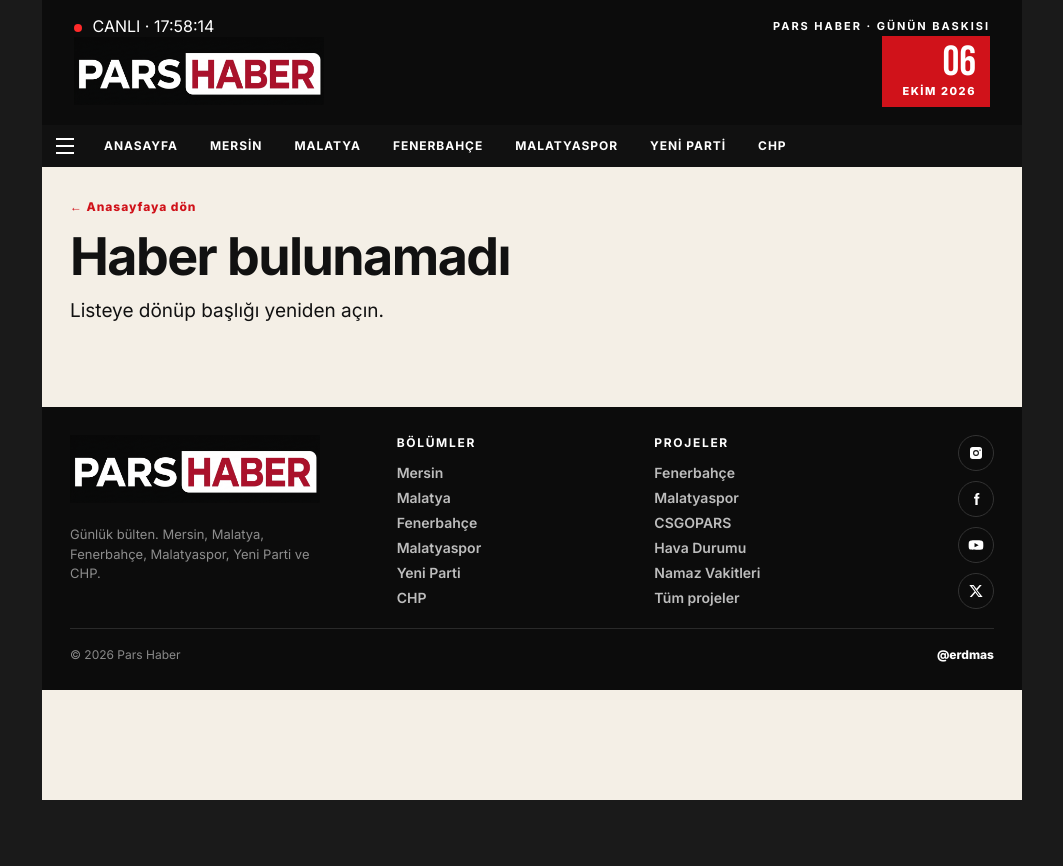
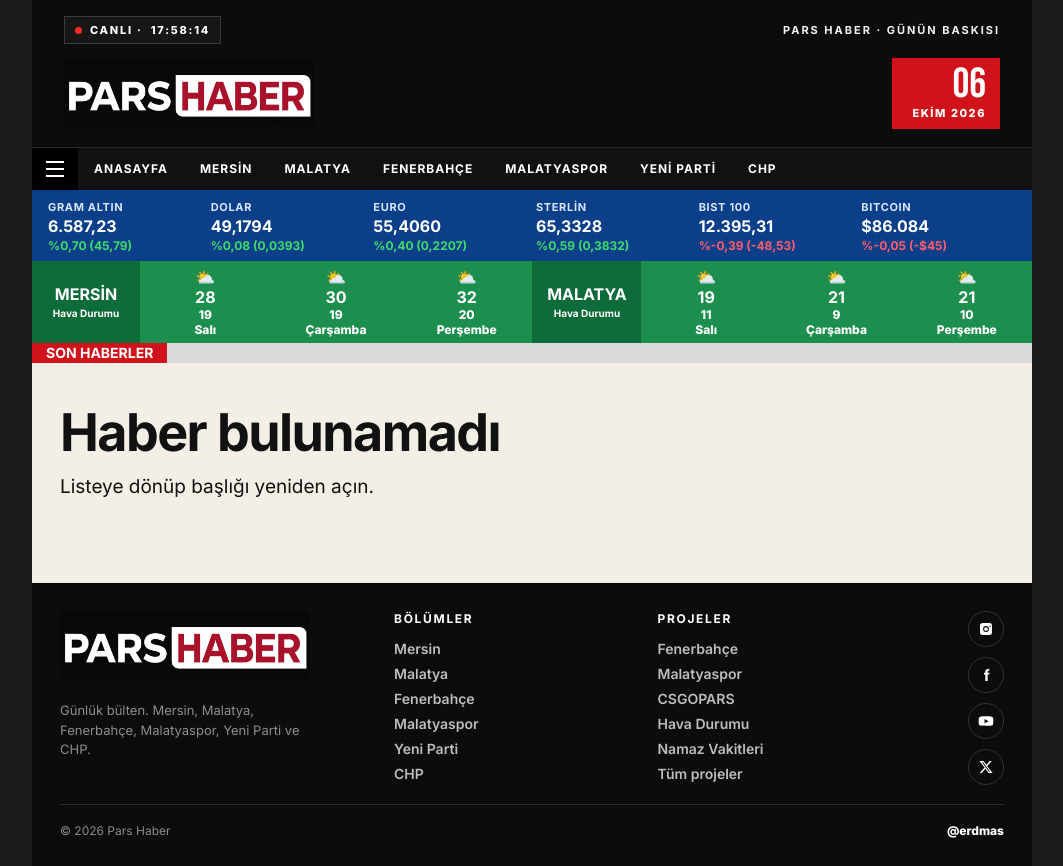
Before and after one commit to ermetasarim/bulten, a plain HTML site: page haber.html in a window 1280 px wide. Shown: the whole page, without its empty margins (108-1171 px from the left). Before the commit the page ends 800 px from the top, so only its background shows below. Drawn offline with Linux system fonts and the light colour scheme.

Commit message:
Add files via upload

```diff
--- a/haber.html
+++ b/haber.html
@@ -11,28 +11,57 @@
   html, body { margin:0; background:#1a1a1a; color:var(--ink); font-family:Inter,system-ui,sans-serif; scrollbar-width:none; }
   html::-webkit-scrollbar, body::-webkit-scrollbar { display:none; }
   a { color:inherit; }
-  .sheet { max-width:980px; margin:0 auto; background:var(--cream); min-height:100vh; }
-  .mast { background:#0c0c0c; color:#fff; padding:16px 32px 18px; }
-  .mast-meta, .mast-row { display:flex; justify-content:space-between; align-items:center; gap:18px; }
-  .live-dot { width:8px; height:8px; border-radius:50%; background:#ff2a2a; display:inline-block; margin-right:6px; }
-  .edition { font-size:11px; letter-spacing:.18em; font-weight:700; }
+  .sheet { max-width:1000px; margin:0 auto; background:var(--cream); min-height:100vh; }
+  .topbar { background:#0c0c0c; }
+  header.mast { color:#fff; padding:16px 32px 18px; }
+  .mast-meta { display:flex; align-items:center; justify-content:space-between; gap:12px; margin-bottom:14px; }
+  .live-row { display:inline-flex; align-items:center; gap:8px; font-size:11px; font-weight:800; letter-spacing:.16em; color:#fff; border:1px solid #3a3a3a; background:#161616; padding:6px 10px; }
+  .live-dot { width:7px; height:7px; border-radius:50%; background:#ff2a2a; box-shadow:0 0 0 0 rgba(255,42,42,.7); animation:pulse 1.4s infinite; }
+  @keyframes pulse { 70% { box-shadow:0 0 0 7px rgba(255,42,42,0); } 100% { box-shadow:0 0 0 0 rgba(255,42,42,0); } }
+  .edition { font-size:11px; letter-spacing:.18em; font-weight:700; color:#f2f2f2; }
+  .mast-row { display:flex; align-items:center; justify-content:space-between; gap:18px; }
   .brand-logo img { display:block; width:250px; height:auto; }
-  .date-badge { background:var(--red); color:#fff; padding:10px 14px 9px; text-align:right; min-width:108px; }
+  .date-badge { background:#d0121a; color:#fff; padding:10px 14px 9px; text-align:right; min-width:108px; }
   .date-badge b { display:block; font-family:"Bebas Neue",sans-serif; font-size:42px; line-height:.8; font-weight:400; }
   .date-badge span { display:block; margin-top:4px; font-size:11px; font-weight:800; letter-spacing:.14em; }
-  nav.topics { display:flex; background:#111; overflow-x:auto; scrollbar-width:none; }
-  nav.topics a, .nav-toggle { color:#fff; text-decoration:none; border:0; background:transparent; border-bottom:3px solid transparent; padding:13px 16px 10px; font-size:12px; font-weight:700; letter-spacing:.08em; text-transform:uppercase; white-space:nowrap; }
+  nav.topics { display:flex; background:#111; border-top:1px solid #2a2a2a; overflow-x:auto; scrollbar-width:none; }
+  nav.topics a { color:#fff; text-decoration:none; border-bottom:3px solid transparent; padding:13px 16px 10px; font-size:12px; font-weight:700; letter-spacing:.08em; text-transform:uppercase; white-space:nowrap; }
   nav.topics a:hover { color:#9a9a9a; }
-  .nav-toggle { width:46px; background:#000; display:flex; flex-direction:column; justify-content:center; align-items:center; gap:5px; }
+  .nav-toggle { width:46px; background:#000; display:flex; flex-direction:column; justify-content:center; align-items:center; gap:5px; padding:0; }
   .nav-toggle span { width:18px; height:2px; background:#fff; display:block; }
+  .ticker { background:#0b3f8a; color:#fff; display:grid; grid-template-columns:repeat(6,minmax(0,1fr)); gap:8px; padding:10px 16px 8px; }
+  .ticker b { display:block; font-size:11px; letter-spacing:.06em; color:#d7e6ff; }
+  .ticker strong { display:block; margin-top:2px; font-size:16px; }
+  .ticker i { display:block; margin-top:2px; font-style:normal; font-size:12px; font-weight:700; }
+  .ticker .up { color:#3ddc6a; } .ticker .down { color:#ff5d6c; }
+  .weather { display:grid; grid-template-columns:1fr 1fr; background:#1c8f4e; }
+  .wcard { display:grid; grid-template-columns:108px 1fr; }
+  .wcard + .wcard { border-left:1px solid #0e6b3a; }
+  .wcard b { background:#0e6b3a; color:#fff; display:flex; flex-direction:column; align-items:center; justify-content:center; font-size:16px; }
+  .wcard b small { font-size:10px; margin-top:3px; }
+  .wdays { display:grid; grid-template-columns:repeat(3,1fr); }
+  .wdays span { text-align:center; color:#fff; font-weight:800; padding:6px 2px; }
+  .wdays i { display:block; font-style:normal; }
+  .wdays em, .wdays small { display:block; font-style:normal; font-size:12px; }
+  .marquee { background:#d9d9d9; color:#111; overflow:hidden; white-space:nowrap; position:relative; }
+  .son { position:absolute; left:0; top:0; bottom:0; z-index:2; display:flex; align-items:center; background:#d0121a; color:#fff; font-weight:800; font-size:13px; padding:0 14px; }
+  .marquee-view { overflow:hidden; }
+  .marquee-track { display:inline-block; padding:8px 0 8px 150px; animation:slide 80s linear infinite; }
+  .marquee b { color:#d0121a !important; margin-right:6px; }
+  .marquee span { margin-right:36px; font-size:14px; font-weight:700; }
+  .marquee a { color:#111; text-decoration:none; }
+  @keyframes slide { from { transform:translateX(0); } to { transform:translateX(-50%); } }
   article { padding:28px 28px 64px; }
-  .back { color:var(--red); font-weight:800; letter-spacing:.08em; font-size:12px; text-decoration:none; }
-  .tag { display:inline-block; background:#111; color:#fff; font-size:10px; font-weight:800; letter-spacing:.12em; padding:3px 6px; margin-left:8px; }
+  .back { display:inline-block; background:#d0121a; color:#fff; font-weight:800; letter-spacing:.08em; font-size:11px; text-decoration:none; padding:4px 10px; margin-right:8px; vertical-align:middle; }
+  .back:hover { background:#a50d14; }
+  .tag { display:inline-block; background:#111; color:#fff; font-size:10px; font-weight:800; letter-spacing:.12em; padding:5px 8px; vertical-align:middle; }
   h1 { font-size:clamp(32px,5vw,52px); line-height:1.08; letter-spacing:-.03em; margin:14px 0 10px; }
   .byline { color:var(--muted); font-size:14px; font-weight:600; margin-bottom:18px; }
   .lead, p { font-size:19px; line-height:1.7; margin:0 0 16px; }
   .lead { font-weight:650; }
-  .source { display:block; margin-top:28px; padding-top:16px; border-top:1px solid #ddd4c6; color:var(--red); font-weight:800; font-size:16px; }
+  .source { display:block; margin-top:28px; padding-top:16px; border-top:1px solid #ddd4c6; font-weight:800; font-size:16px; color:#111; }
+  .source span { color:var(--red); }
+  .source a { color:#111; text-decoration: underline; }
   .note { color:#8a837a; font-size:13px; line-height:1.5; margin-top:10px; }
   .related { margin-top:28px; border-top:1px solid #ddd4c6; padding-top:12px; }
   .related a { display:block; padding:12px 0; border-bottom:1px dashed #d9d1c4; color:#111; font-weight:700; text-decoration:none; }
@@ -56,13 +85,16 @@
 </head>
 <body>
 <div class="sheet">
+  <div class="topbar">
     <header class="mast">
       <div class="mast-meta">
-      <div><span class="live-dot"></span> CANLI · <span id="clock">00:00</span></div>
+        <div class="live-row"><span class="live-dot"></span> CANLI · <span id="clock">15:31</span></div>
         <div class="edition">PARS HABER · GÜNÜN BASKISI</div>
       </div>
       <div class="mast-row">
+        <div class="wordmark">
           <a class="brand-logo" href="index.html"><img src="logo.png" alt="PARS HABER"></a>
+        </div>
         <div class="date-badge"><b id="dayNum">06</b><span id="dayLabel">EKİM 2026</span></div>
       </div>
     </header>
@@ -76,6 +108,20 @@
       <a href="index.html">Yeni Parti</a>
       <a href="index.html">CHP</a>
     </nav>
+    <div class="ticker">
+      <div class="fx"><b>GRAM ALTIN</b><strong>6.587,23</strong><i class="up">%0,70 (45,79)</i></div>
+      <div class="fx"><b>DOLAR</b><strong>49,1794</strong><i class="up">%0,08 (0,0393)</i></div>
+      <div class="fx"><b>EURO</b><strong>55,4060</strong><i class="up">%0,40 (0,2207)</i></div>
+      <div class="fx"><b>STERLİN</b><strong>65,3328</strong><i class="up">%0,59 (0,3832)</i></div>
+      <div class="fx"><b>BIST 100</b><strong>12.395,31</strong><i class="down">%-0,39 (-48,53)</i></div>
+      <div class="fx"><b>BITCOIN</b><strong>$86.084</strong><i class="down">%-0,05 (-$45)</i></div>
+    </div>
+    <div class="weather">
+      <div class="wcard"><b>MERSİN<small>Hava Durumu</small></b><div class="wdays" id="w-mersin"></div></div>
+      <div class="wcard"><b>MALATYA<small>Hava Durumu</small></b><div class="wdays" id="w-malatya"></div></div>
+    </div>
+    <div class="marquee"><span class="son">SON HABERLER</span><div class="marquee-view"><div class="marquee-track" id="marquee"></div></div></div>
+  </div>
   <article id="story">Haber yükleniyor.</article>
   <footer class="foot">
     <div class="foot-grid">
@@ -125,6 +171,27 @@ function tick() {
 }
 tick();
 setInterval(tick, 1000);
+["w-mersin","w-malatya"].forEach((id, n) => {
+  const highs = n ? [19,21,21] : [28,30,32];
+  const lows = n ? [11,9,10] : [19,19,20];
+  const days = [0,1,2].map(i => new Intl.DateTimeFormat("tr-TR", { timeZone:"Europe/Istanbul", weekday:"long" }).format(new Date(Date.now()+i*86400000)));
+  document.getElementById(id).innerHTML = days.map((d,i) => `<span><i>⛅</i><strong>${highs[i]}</strong><em>${lows[i]}</em><small>${d}</small></span>`).join("");
+});
+try {
+  const stories = JSON.parse(localStorage.getItem("bulten-all") || "[]");
+  const bits = stories.map(s => `<span><b style="color:#d0121a">${s.tag}:</b> <a href="haber.html?id=${encodeURIComponent(s.id)}">${s.title}</a></span>`).join("");
+  const box = document.getElementById("marquee");
+  if (box && bits) box.innerHTML = bits + bits;
+} catch (e) {}
+function storyDate(s) {
+  const names = (s.meta || "").split("·").map(x => x.trim()).filter(x => x && !/\d/.test(x) && !/ekim|canlı|masa/i.test(x));
+  const kaynak = names.length ? names.join(" - ") : (s.source || "AA");
+  const d = new Date(s.published || s.added || Date.now());
+  const fmt = opt => new Intl.DateTimeFormat("tr-TR", Object.assign({ timeZone: "Europe/Istanbul" }, opt)).format(d);
+  const day = String(Number(fmt({ day: "2-digit" })));
+  const clock = fmt({ hour: "2-digit", minute: "2-digit" }).replace(":", ".");
+  return "Kaynak: " + kaynak + " / Tarih: " + day + " " + fmt({ month: "long" }) + " " + fmt({ year: "numeric" }) + " / Saat: " + clock;
+}
 const params = new URLSearchParams(location.search);
 const id = params.get("id");
 let stories = [];
@@ -132,7 +199,7 @@ try { stories = JSON.parse(localStorage.getItem("bulten-all") || "[]"); } catch
 const s = stories.find(x => x.id === id);
 const box = document.getElementById("story");
 if (!s) {
-  box.innerHTML = '<a class="back" href="index.html">← Anasayfaya dön</a><h1>Haber bulunamadı</h1><p>Listeye dönüp başlığı yeniden açın.</p>';
+  box.innerHTML = '<h1>Haber bulunamadı</h1><p>Listeye dönüp başlığı yeniden açın.</p>';
 } else {
   document.title = s.title + " · PARSHABER";
   const related = stories.filter(x => x.id !== s.id && x.cat === s.cat).slice(0, 4);
@@ -140,12 +207,13 @@ if (!s) {
     .filter(p => p && !/news\.google\.com|Kaynak bağlantısı|canlı akışından geldi/i.test(p))
     .map(p => `<p>${p}</p>`).join("");
   box.innerHTML = `
-    <a class="back" href="index.html">← Anasayfaya dön</a><span class="tag">${s.tag || ""}</span>
+    <a class="back" href="index.html">Geri</a>
+    <span class="tag">${s.tag || ""}</span>
     <h1>${s.title}</h1>
-    <div class="byline">${s.meta || ""} · Pars Haber masası</div>
+    <div class="byline">${storyDate(s)}</div>
     <p class="lead">${s.lead || ""}</p>
     ${paras}
-    ${s.sourceUrl ? `<a class="source" href="${s.sourceUrl}" target="_blank" rel="noopener">Kaynak: ${s.source || "Haberi kaynakta aç"}</a>` : ""}
+    ${s.sourceUrl ? `<p class="source"><span>Kaynak:</span> <a href="${s.sourceUrl}" target="_blank" rel="noopener">${s.source || "Kaynak"}</a></p>` : ""}
     <p class="note">Bu sayfa Pars Haber özetidir. Ajans metni kopyalanmaz. Tam yazı alttaki kaynaktadır.</p>
     <div class="related">${related.map(r => `<a href="haber.html?id=${encodeURIComponent(r.id)}">${r.title}</a>`).join("")}</div>
   `;
```
Also changed, not shown: index.html (+21 -9 lines). Lines whose indentation alone changed are shown as unchanged.
